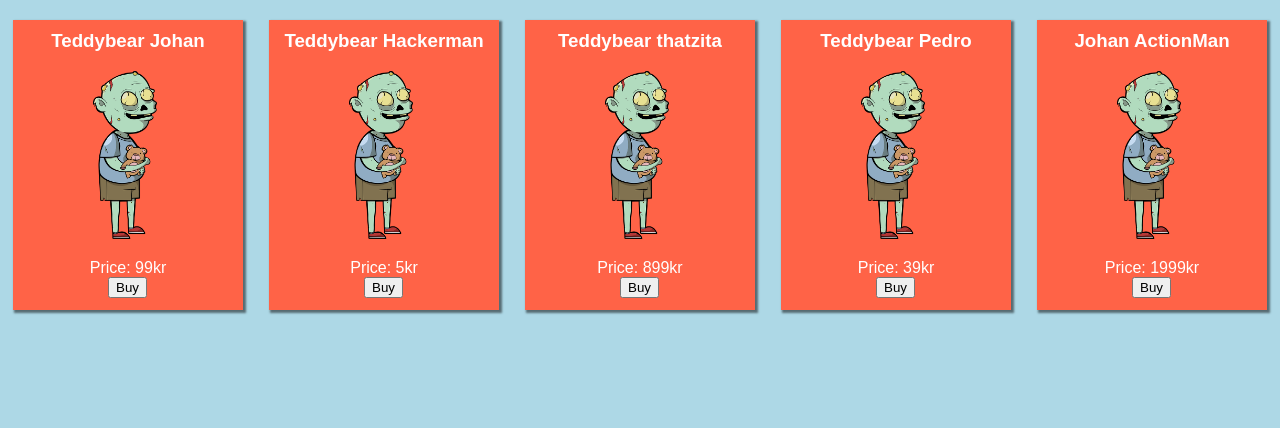
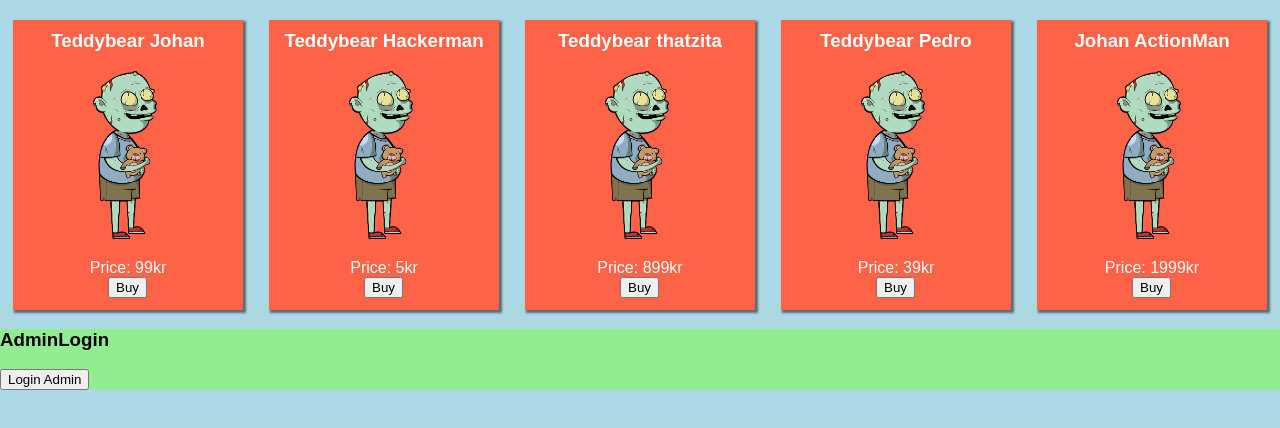
Before and after one commit to Erik8901/Actionfigure-and-Teddybear-Store, a React (Create React App) app: page / in a window 1280 px wide. Shown: the top 428 px of the page. Built offline with nearby package versions, Linux system fonts and the light colour scheme.

Commit message:
adminslogins

```diff
--- a/src/App.css
+++ b/src/App.css
@@ -1,3 +1,14 @@
 body {
     background-color: lightblue;
 }
+
+
+.admins {
+    background-color: lightgreen;
+}
+
+.loginDiv {
+    background-color: yellow;
+    height: 200px;
+    width: 200px;
+}
--- a/src/App.js
+++ b/src/App.js
@@ -1,7 +1,7 @@
 import React, { Component } from 'react';
 import Template from './template.js';
 import ProductsInStore from './ProductsInStore.js'
-
+import AdminLogin from './adminLogin.js'
 import './App.css';
 
 
@@ -10,7 +10,9 @@ class App extends Component {
     return (
       <div>
         <ProductsInStore />
+        <AdminLogin  />
       </div>
+
     );
   }
 }
--- a/src/actions/actions.js
+++ b/src/actions/actions.js
@@ -16,9 +16,17 @@ let showProducts = () => {
   }
 }
 
+let showLogin = () => {
+
+    return {
+        type: "SHOW_ADMIN_LOGIN"
+    }
+}
+
 
 
 export {
   actionAddItem,
-  actionRemoveItem
+  actionRemoveItem,
+  showLogin
 };
--- /dev/null
+++ b/src/adminLogin.js
@@ -0,0 +1,40 @@
+import React, {Component} from 'react';
+import {connect} from 'react-redux';
+import './App.css';
+import AdminLoginDiv from './adminLoginDiv.js'
+
+
+
+class AdminLogin extends Component {
+  constructor(props) {
+       super(props)
+      this.state = { show: false}
+
+
+   }
+    showLogin = (event) => {
+       this.setState({show: !this.state.show})
+    }
+
+    render() {
+
+
+    return (
+        <div className="admins">
+            <h3>AdminLogin</h3>
+            <button onClick={this.showLogin.bind(this)}>Login Admin</button>
+
+            <div>
+               {this.state.show && <AdminLoginDiv/>}
+            </div>
+        </div>
+    )
+
+
+    }
+
+}
+
+
+
+export default  AdminLogin;
--- /dev/null
+++ b/src/adminLoginDiv.js
@@ -0,0 +1,26 @@
+import React, {Component} from 'react';
+import {connect} from 'react-redux';
+import './App.css';
+import { showLogin } from './actions/actions.js';
+
+class AdminLoginDiv extends Component {
+
+
+    render() {
+        return (
+            <div className="loginDiv">
+                name:<input type="text" placeholder="adminname"/>
+                password:<input type="text" placeholder="adminpassword"/>
+                <button type="submit">Login!</button>
+            </div>
+
+    )
+
+
+    }
+
+}
+
+
+
+export default AdminLoginDiv;
--- a/src/index.js
+++ b/src/index.js
@@ -8,6 +8,7 @@ import {createStore} from 'redux';
 import rootReducer from './reducers/reducers.js'
 
 const initialState = {
+
   products: [{
       name: "Teddybear Johan",
       price: "99kr",
--- a/src/reducers/reducers.js
+++ b/src/reducers/reducers.js
@@ -12,6 +12,7 @@ const reducer = (state = 0, action) => {
 
     case "REMOVE":
       return state - 1
+
 
     default:
       return state
```
